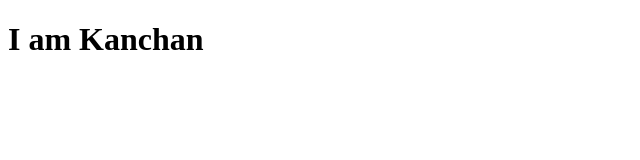
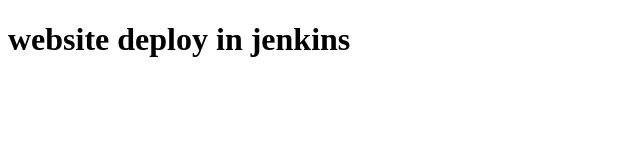
Before and after one commit to kanchan-aawwss/freecsstemplate-website, a plain HTML site: page index.html in a window 1280 px wide. Shown: the whole page, without its empty margins (0-640 px from the left). Drawn offline with Linux system fonts and the light colour scheme.

Commit message:
Update index.html

```diff
--- a/index.html
+++ b/index.html
@@ -4,11 +4,11 @@
 <head>
     <meta charset="UTF-8">
     <meta name="viewport" content="width=device-width, initial-scale=1.0">
-    <title>I am Kanchan</title>
+    <title>i took this website from free css template</title>
 </head>
 
 <body>
-    <h1>I am Kanchan</h1>
+    <h1>website deploy in jenkins</h1>
     <!-- Your content goes here -->
 </body>
 
```
